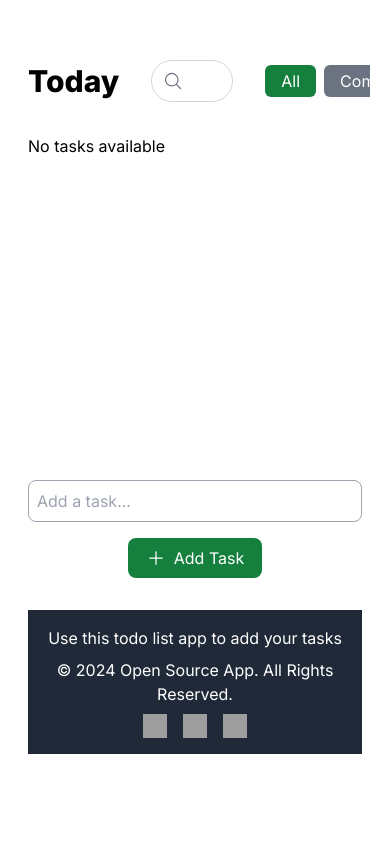
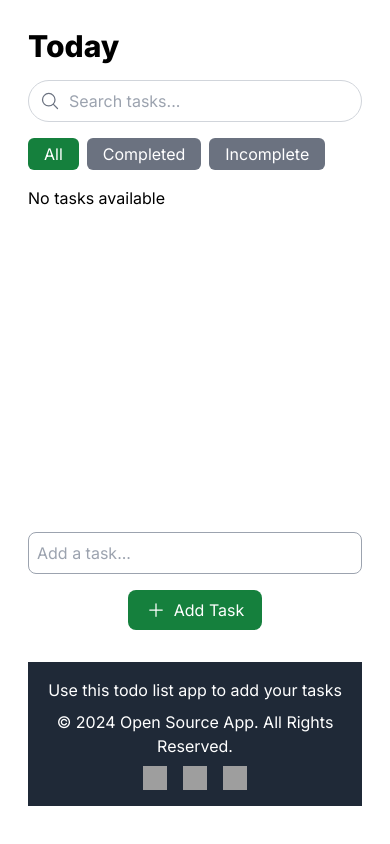
Before and after one commit to Ankush-nitjsr/todo-list-app, a React (Vite) app: page / in a window 390 px wide. Shown: the top 844 px of the page. Built offline with nearby package versions, Linux system fonts and the light colour scheme; grey boxes are pictures that could not be loaded.

Commit message:
chore: Add style for mobile device view

```diff
--- a/src/components/AppHeader.tsx
+++ b/src/components/AppHeader.tsx
@@ -3,11 +3,11 @@ import { SearchTasks } from "../features/search-tasks/SearchTasks";
 
 export const AppHeader = () => {
   return (
-    <div className="flex justify-between w-full my-8 items-center">
+    <div className="flex flex-col md:flex-row md:justify-between w-full mb-4 md:mb-8 md:items-center space-y-4 md:space-y-0">
       <div className="title font-extrabold text-3xl">
         <h1>Today</h1>
       </div>
-      <div className="search-section flex-grow mx-8">
+      <div className="search-section flex-grow md:mx-8">
         <SearchTasks />
       </div>
       <div className="filter-section">
```
